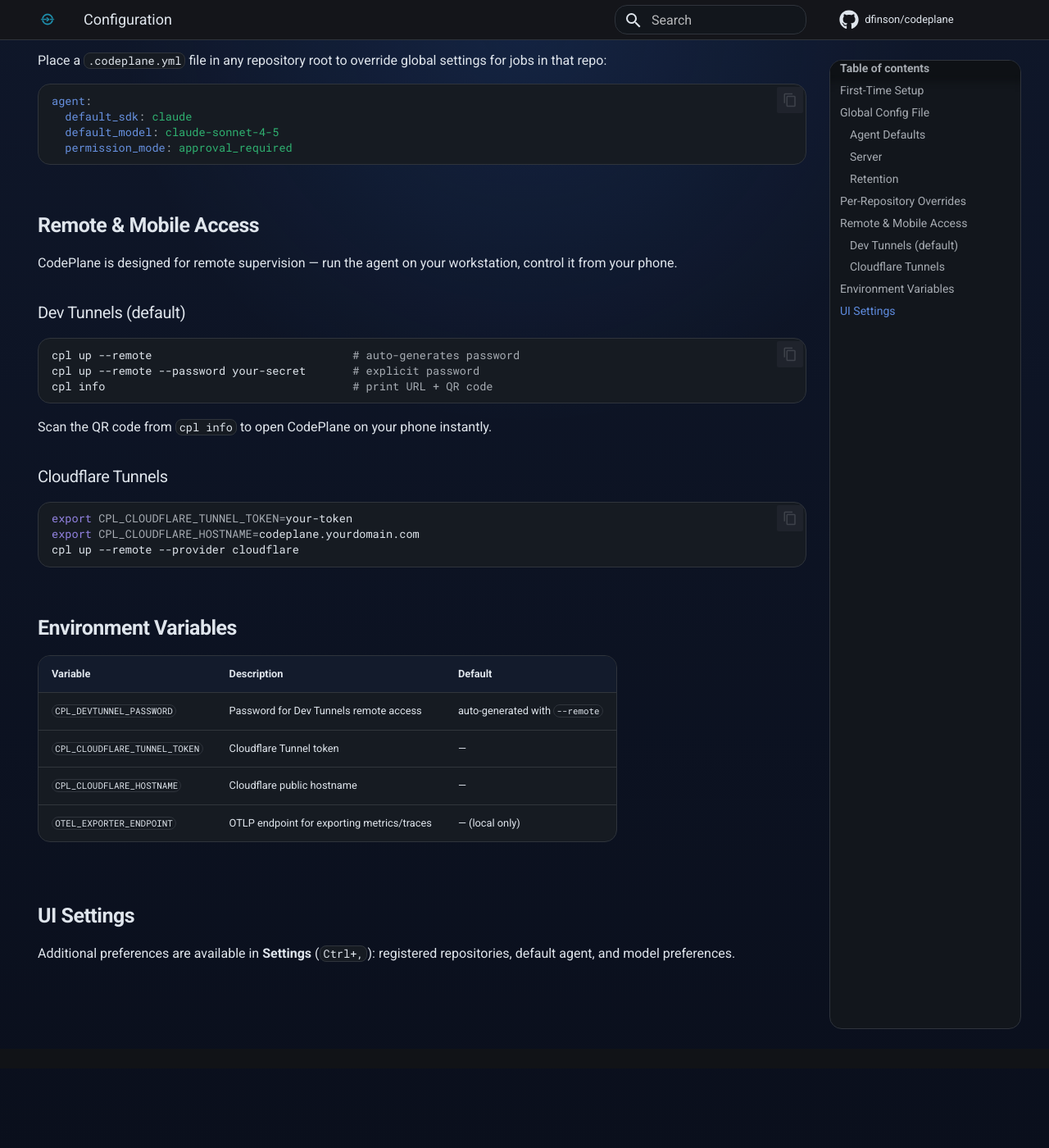
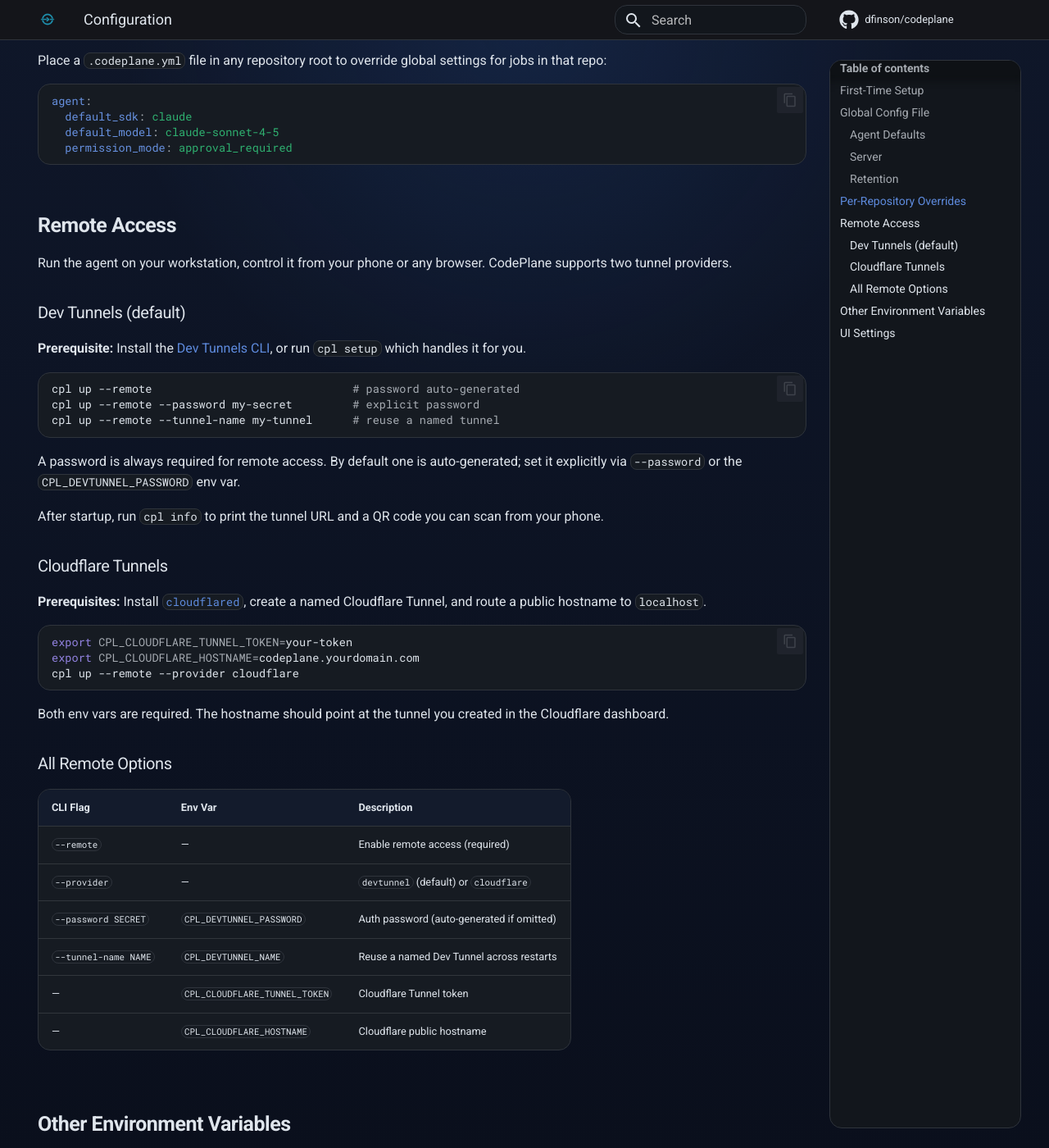
Before and after one commit to dfinson/agent-tower, an MkDocs documentation site: the page built from docs/configuration.md, in a window 1280 px wide and 1400 px high, scrolled down 1373 px. Shown: the whole window at 82% size. Built offline with MkDocs 1.6.1 and Material for MkDocs 9.7.7, drawn with Linux system fonts in a browser that asks for light colours; comment, search, counter and statistics services are not loaded; before the commit the page ends 2676 px from its top, so only the background shows below that; some of the changed text lies outside the part shown.

Commit message:
feat: platform-aware shortcut hints, docs link, remote config docs
- Add modKey utility (⌘ on Mac, Ctrl elsewhere) and update all kbd hints
- Add Documentation link in header (desktop) and nav menu (mobile)
- Rewrite remote access section in configuration docs with prerequisites
- Fix CPL_TUNNEL_PASSWORD typo in contributing docs

````diff
--- a/docs/configuration.md
+++ b/docs/configuration.md
@@ -63,21 +63,27 @@
   permission_mode: approval_required
 ```
 
-## Remote & Mobile Access
+## Remote Access
 
-CodePlane is designed for remote supervision — run the agent on your workstation, control it from your phone.
+Run the agent on your workstation, control it from your phone or any browser. CodePlane supports two tunnel providers.
 
 ### Dev Tunnels (default)
 
+**Prerequisite:** Install the [Dev Tunnels CLI](https://aka.ms/devtunnels/cli), or run `cpl setup` which handles it for you.
+
 ```bash
-cpl up --remote                              # auto-generates password
-cpl up --remote --password your-secret       # explicit password
-cpl info                                     # print URL + QR code
+cpl up --remote                              # password auto-generated
+cpl up --remote --password my-secret         # explicit password
+cpl up --remote --tunnel-name my-tunnel      # reuse a named tunnel
 ```
 
-Scan the QR code from `cpl info` to open CodePlane on your phone instantly.
+A password is always required for remote access. By default one is auto-generated; set it explicitly via `--password` or the `CPL_DEVTUNNEL_PASSWORD` env var.
+
+After startup, run `cpl info` to print the tunnel URL and a QR code you can scan from your phone.
 
 ### Cloudflare Tunnels
+
+**Prerequisites:** Install [`cloudflared`](https://developers.cloudflare.com/cloudflare-one/connections/connect-networks/downloads/), create a named Cloudflare Tunnel, and route a public hostname to `localhost`.
 
 ```bash
 export CPL_CLOUDFLARE_TUNNEL_TOKEN=your-token
@@ -85,13 +91,23 @@
 cpl up --remote --provider cloudflare
 ```
 
-## Environment Variables
+Both env vars are required. The hostname should point at the tunnel you created in the Cloudflare dashboard.
+
+### All Remote Options
+
+| CLI Flag | Env Var | Description |
+|----------|---------|-------------|
+| `--remote` | — | Enable remote access (required) |
+| `--provider` | — | `devtunnel` (default) or `cloudflare` |
+| `--password SECRET` | `CPL_DEVTUNNEL_PASSWORD` | Auth password (auto-generated if omitted) |
+| `--tunnel-name NAME` | `CPL_DEVTUNNEL_NAME` | Reuse a named Dev Tunnel across restarts |
+| — | `CPL_CLOUDFLARE_TUNNEL_TOKEN` | Cloudflare Tunnel token |
+| — | `CPL_CLOUDFLARE_HOSTNAME` | Cloudflare public hostname |
+
+## Other Environment Variables
 
 | Variable | Description | Default |
 |----------|-------------|---------|
-| `CPL_DEVTUNNEL_PASSWORD` | Password for Dev Tunnels remote access | auto-generated with `--remote` |
-| `CPL_CLOUDFLARE_TUNNEL_TOKEN` | Cloudflare Tunnel token | — |
-| `CPL_CLOUDFLARE_HOSTNAME` | Cloudflare public hostname | — |
 | `OTEL_EXPORTER_ENDPOINT` | OTLP endpoint for exporting metrics/traces | — (local only) |
 
 ## UI Settings
--- a/frontend/src/components/VoiceButton.tsx
+++ b/frontend/src/components/VoiceButton.tsx
@@ -8,6 +8,7 @@
 import { Spinner } from "./ui/spinner";
 import { Tooltip } from "./ui/tooltip";
 import { useIsMobile } from "../hooks/useIsMobile";
+import { modKey } from "../lib/utils";
 
 type RecordingState = "idle" | "recording" | "transcribing";
 
@@ -135,7 +136,7 @@
               </Tooltip>
             </div>
           </div>
-          <p className="hidden sm:block text-xs text-muted-foreground mt-1">Ctrl+Enter to submit</p>
+          <p className="hidden sm:block text-xs text-muted-foreground mt-1">{modKey}+Enter to submit</p>
         </div>
       </div>
 
````
Also changed, not shown: docs/contributing/development.md (+1 -1 lines), docs/reference/keyboard-shortcuts.md (+1 -0 lines), frontend/src/components/NavMenuSlideout.tsx (+18 -4 lines), 2 other files.
